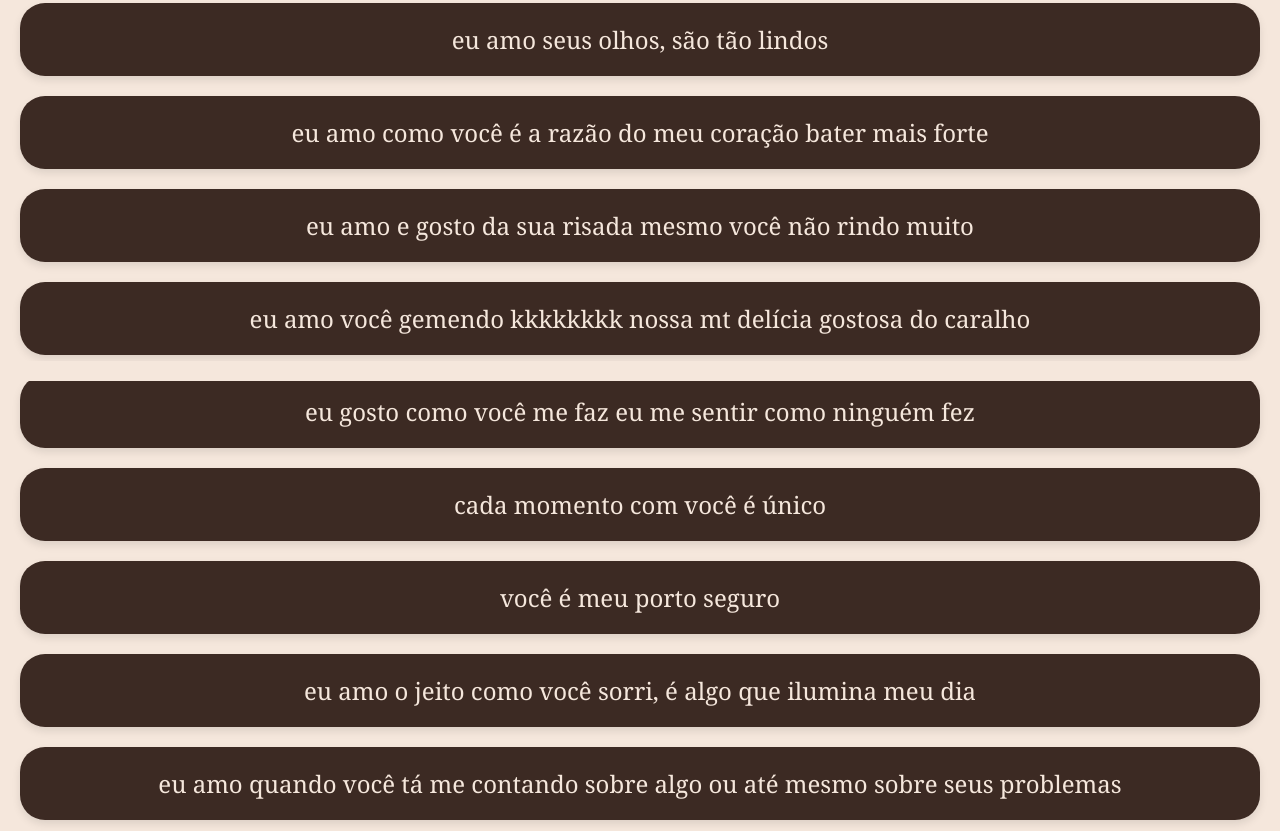
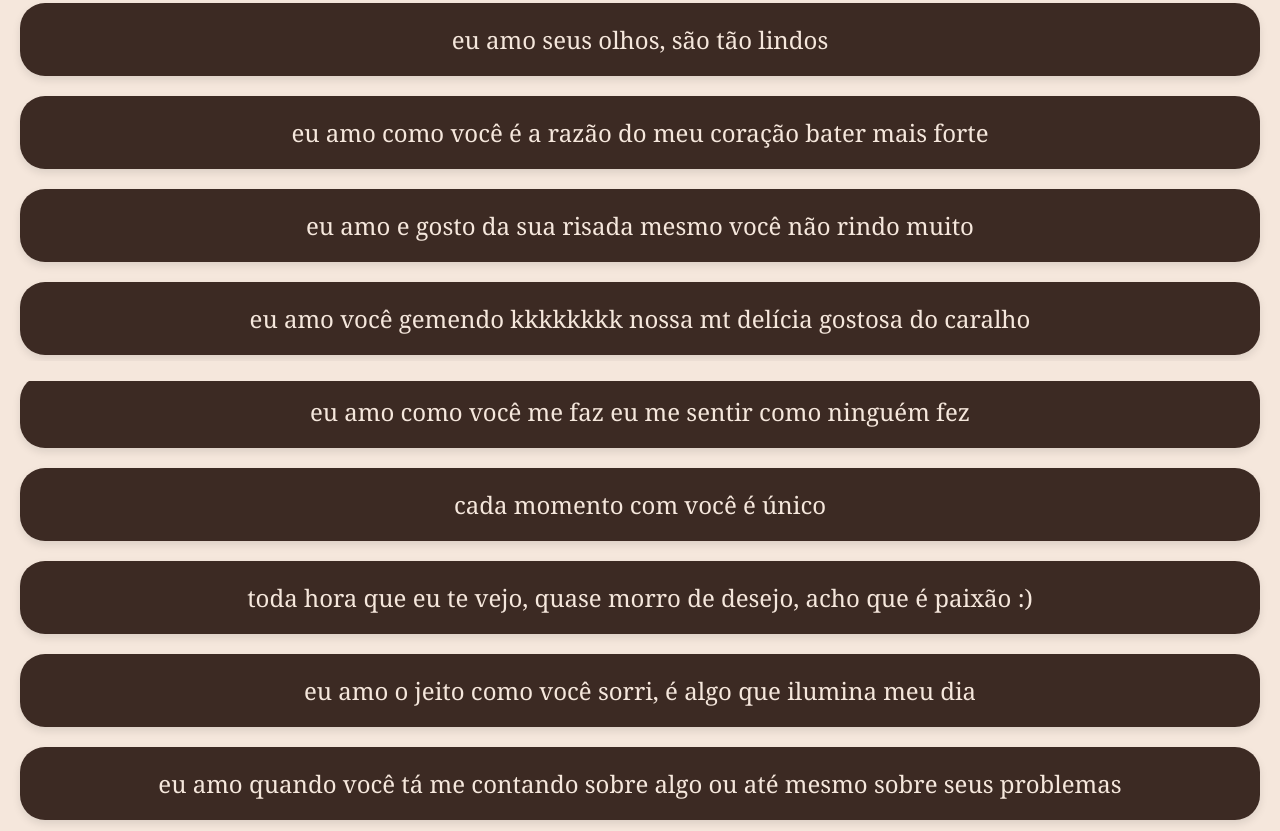
Before and after one commit to astaabacaxi/euteamo2, a plain HTML site: page index.html in a window 1280 px wide. Shown: the part 419-1250 px from the top of the page. Drawn offline with Linux system fonts and the light colour scheme.

Commit message:
Update index.html

```diff
--- a/index.html
+++ b/index.html
@@ -75,9 +75,9 @@
 <p class="reason">eu amo como você é a razão do meu coração bater mais forte</p>
 <p class="reason">eu amo e gosto da sua risada mesmo você não rindo muito</p>
 <p class="reason">eu amo você gemendo kkkkkkkk nossa mt delícia gostosa do caralho</p>
-<p class="reason">eu gosto como você me faz eu me sentir como ninguém fez</p>
+<p class="reason">eu amo como você me faz eu me sentir como ninguém fez</p>
 <p class="reason">cada momento com você é único</p>
-<p class="reason">você é meu porto seguro</p>
+<p class="reason">toda hora que eu te vejo, quase morro de desejo, acho que é paixão :)</p>
 <p class="reason">eu amo o jeito como você sorri, é algo que ilumina meu dia</p>
 <p class="reason">eu amo quando você tá me contando sobre algo ou até mesmo sobre seus problemas</p>
 <p class="reason">eu amo você por completa</p>
```
